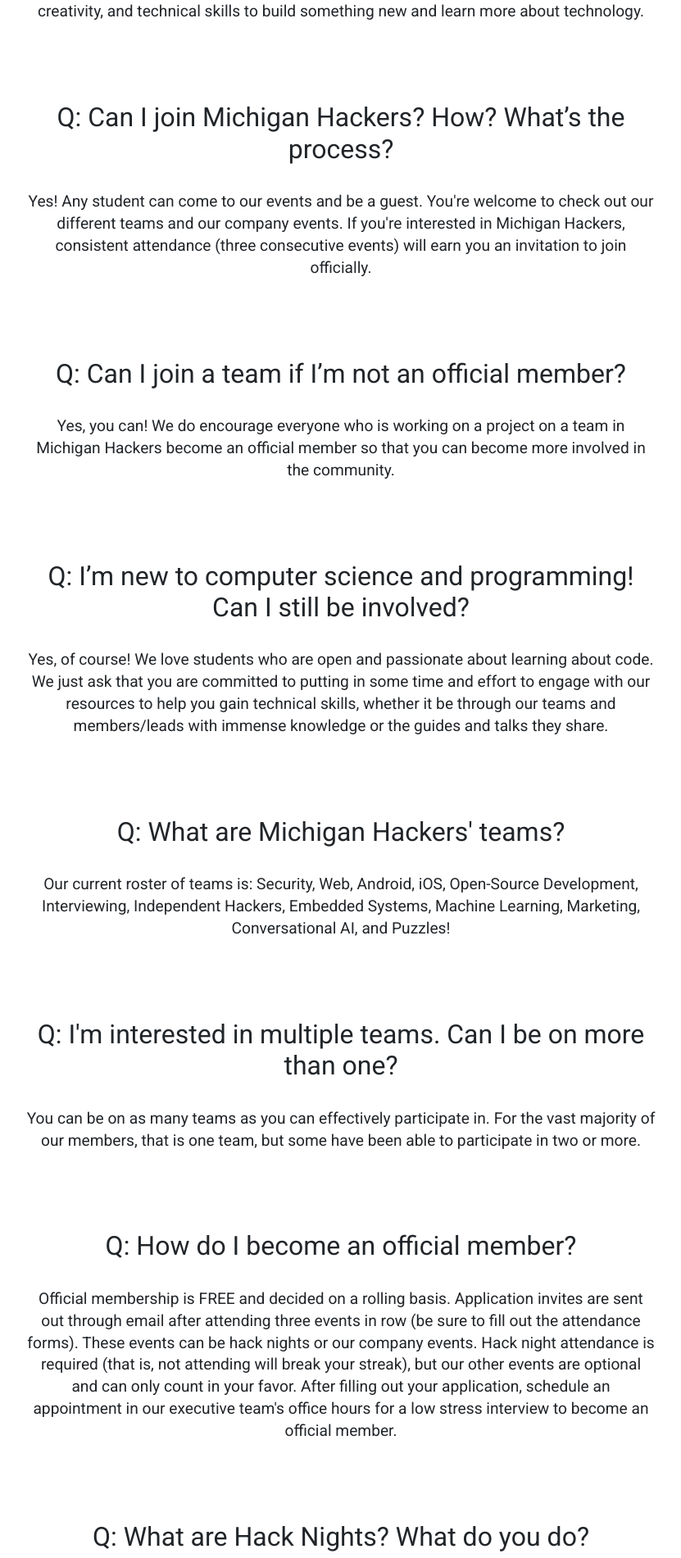
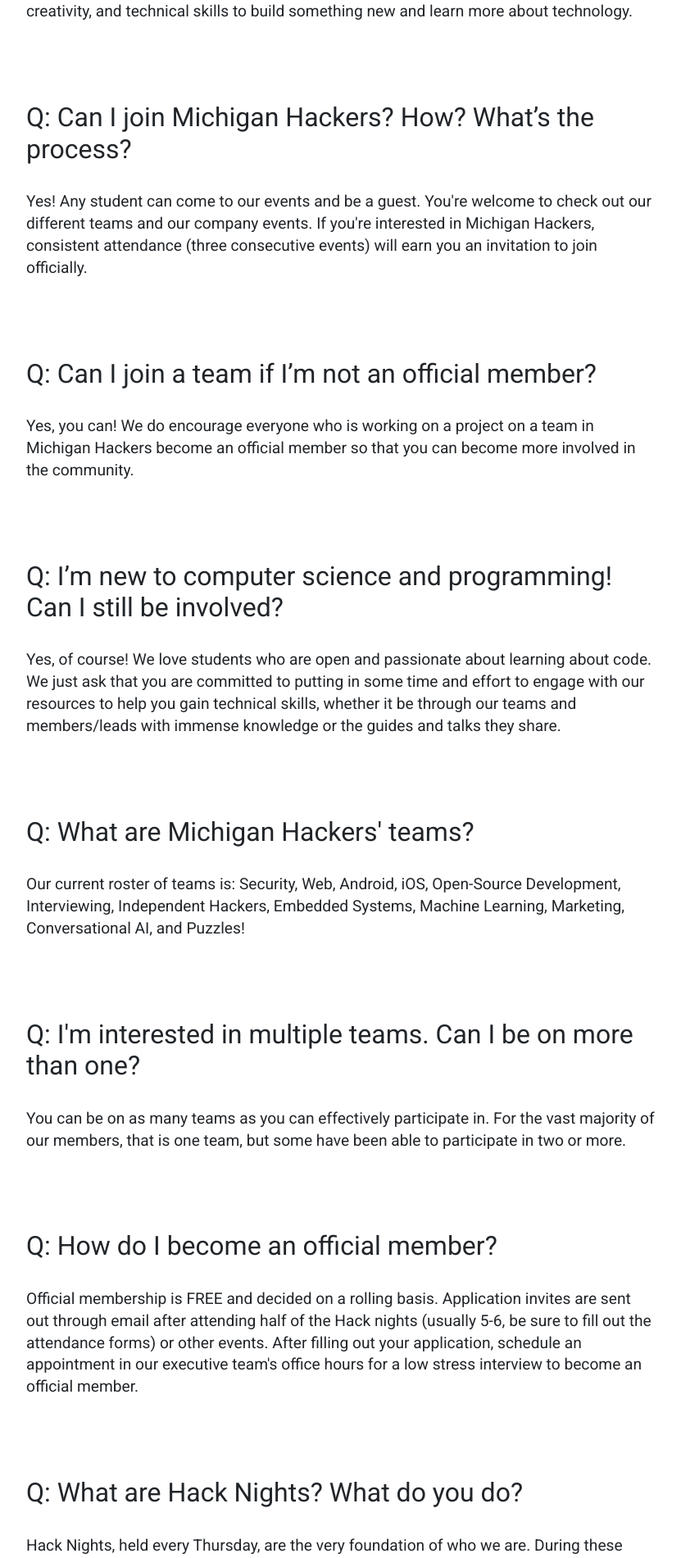
Before and after one commit to michiganhackers/mh-web-new, a React (Create React App) app: page /faq in a window 1280 px wide. Shown: the part 371-2272 px from the top of the page at 82% size, without its empty margins (224-1055 px from the left). Built offline with nearby package versions, Linux system fonts and the light colour scheme; no server answers.

Commit message:
Updated the FAQ content and visuals
Also added a test to one of the FAQ child components.

```diff
--- a/src/components/FAQ/FAQ.jsx
+++ b/src/components/FAQ/FAQ.jsx
@@ -6,28 +6,40 @@ import Question from "./Question.jsx";
 import Navbar from '../Navbar.jsx';
 
 const FAQ = () => (
-    <React.Fragment>
-        <Navbar />
+    <>
+        <Navbar/>
         <SubpageOuter header="frequently asked questions (faq)">
-            <Question question="You guys hack?" answer="Yes, we hack things together! Hacking, to us, is the process of bringing together passion, creativity, and technical skills to build something new and learn more about technology."/>
-            <Question question="Can I join Michigan Hackers? How? What’s the process?" answer="Yes! Any student can come to our events and be a guest. You're welcome to check out our different teams and our company events. If you're interested in Michigan Hackers, consistent attendance (three consecutive events) will earn you an invitation to join officially."/>
-            <Question question="Can I join a team if I’m not an official member?" answer="Yes, you can! We do encourage everyone who is working on a project on a team in Michigan Hackers become an official member so that you can become more involved in the community."/>
-            <Question question="I’m new to computer science and programming! Can I still be involved?" answer="Yes, of course! We love students who are open and passionate about learning about code. We just ask that you are committed to putting in some time and effort to engage with our resources to help you gain technical skills, whether it be through our teams and members/leads with immense knowledge or the guides and talks they share."/>
-            <Question question="What are Michigan Hackers' teams?" answer="Our current roster of teams is: Security, Web, Android, iOS, Open-Source Development, Interviewing, Independent Hackers, Embedded Systems, Machine Learning, Marketing, Conversational AI, and Puzzles!"/>
-            <Question question="I'm interested in multiple teams. Can I be on more than one?" answer="You can be on as many teams as you can effectively participate in. For the vast majority of our members, that is one team, but some have been able to participate in two or more."/>
-            <Question question="How do I become an official member?" answer="Official membership is FREE and decided on a rolling basis. Application invites are sent out through email after attending three events in row (be sure to fill out the attendance forms). These events can be hack nights or our company events. Hack night attendance is required (that is, not attending will break your streak), but our other events are optional and can only count in your favor. After filling out your application, schedule an appointment in our executive team's office hours for a low stress interview to become an official member."/>
-            <Question question="What are Hack Nights? What do you do?" answer="Hack Nights, held every Thursday, are the very foundation of who we are. During these Hack Nights, students work within one of our teams, casually code, meet others, and just hangout get to know the people and the club. We often hold student lightning talks on technical topics and play music. We also sometimes hold fun theme nights like Halloween Night and provide food. Official membership requires regular attendance to hack nights, but we offer leniency too. Make sure you bring a laptop!"/>
-            <Question question="I have class during Hack Nights! How can I still be involved?" answer="Michigan Hackers Hack Nights have always been, and will likely remain on, Thursday nights at 7 pm. That said, you can still be involved by contributing to a team or attending our other events."/>
-            <Question question="What are Office Hours for?" answer="Office hours are primarily for students to finalize their official membership with an interview. You can also come to learn more or ask questions about Hackers, bond and get to know that executive board member, or just hang out! Swag orders and prizes from our events can also be picked up here."/>
-            <Question question="What are membership benefits? Responsibilities?" answer="Our members get to join our official website roster, company resume book, and have access to exclusive swag discounts and stickers! If you regularly attend our events and received an application or office hour invite, we highly recommend finalizing the membership process so that you can reap the benefits and distinguish the time and effort you’ve put in. With that, we have to be fair to people who demonstrate commitment by revoking membership from those who miss four Hack Nights in a row."/>
-            <Question question="I have an exam! Can I excuse my absence?" answer="We don't currently have an excused attendance policy, but our invitation requirements for prospective members are lenient enough that a new streak can be created quickly, and current members are allowed up to four consecutive absences as a buffer for these situations."/>
-            <Question question="What makes you guys different?" answer="We're dynamic. We're not afraid of shifting our focus if we need to and are constantly aiming to evolve to fit the needs of Michigan students interested in technology and computer science. That means we have plenty of social, professional, and technical resources for everyone to take advantage of!
-            We're inclusive. Any student (even those outside of EECS) can be involved in our club to further their skills and knowledge! Plus, we don't charge membership fees (we have sponsors for that), and we have room for everybody. We're here to build your confidence and skills no matter who you are or where you came from. We just want passion and motivation for our organization, our goals, our club, and coding.
-            Our reach. Sure, we have many companies that want to hold events with us and even pay us (Google, Facebook, Yelp, Capital One, Twitter, Grainger, Steven's Capital Management, to name a few). But we also go beyond that. We have contacts with other organizations outside of the university and even have an annual hackathon with Michigan State University's Spartan Hackers. Within the university, we work with other organizations like the amazing Girls in Electrical Engineering and Computer Science (GEECS) and faculty like our advisor, Professor Alex J. Halderman.
-            We have over 3k people following our social media, making us the top computer science focused student organization on campus. We're not perfect, but we're willing to grow and learn from mistakes.
-            "/>
+            <Question question="You guys hack?"
+                answer="Yes, we hack things together! Hacking, to us, is the process of bringing together passion, creativity, and technical skills to build something new and learn more about technology."/>
+            <Question question="Can I join Michigan Hackers? How? What’s the process?"
+                answer="Yes! Any student can come to our events and be a guest. You're welcome to check out our different teams and our company events. If you're interested in Michigan Hackers, consistent attendance (three consecutive events) will earn you an invitation to join officially."/>
+            <Question question="Can I join a team if I’m not an official member?"
+                answer="Yes, you can! We do encourage everyone who is working on a project on a team in Michigan Hackers become an official member so that you can become more involved in the community."/>
+            <Question question="I’m new to computer science and programming! Can I still be involved?"
+                answer="Yes, of course! We love students who are open and passionate about learning about code. We just ask that you are committed to putting in some time and effort to engage with our resources to help you gain technical skills, whether it be through our teams and members/leads with immense knowledge or the guides and talks they share."/>
+            <Question question="What are Michigan Hackers' teams?"
+                answer="Our current roster of teams is: Security, Web, Android, iOS, Open-Source Development, Interviewing, Independent Hackers, Embedded Systems, Machine Learning, Marketing, Conversational AI, and Puzzles!"/>
+            <Question question="I'm interested in multiple teams. Can I be on more than one?"
+                answer="You can be on as many teams as you can effectively participate in. For the vast majority of our members, that is one team, but some have been able to participate in two or more."/>
+            <Question question="How do I become an official member?"
+                answer="Official membership is FREE and decided on a rolling basis. Application invites are sent out through email after attending half of the Hack nights (usually 5-6, be sure to fill out the attendance forms) or other events. After filling out your application, schedule an appointment in our executive team's office hours for a low stress interview to become an official member."/>
+            <Question question="What are Hack Nights? What do you do?"
+                answer="Hack Nights, held every Thursday, are the very foundation of who we are. During these Hack Nights, students work within one of our teams, casually code, meet others, and just hangout get to know the people and the club. We often hold student lightning talks on technical topics and play music. We also sometimes hold fun theme nights like Halloween Night and provide food. Official membership requires regular attendance to hack nights, but we offer leniency too. Make sure you bring a laptop!"/>
+            <Question question="I have class during Hack Nights! How can I still be involved?"
+                answer="Michigan Hackers Hack Nights have always been, and will likely remain on, Thursday nights at 7 pm. That said, you can still be involved by contributing to a team or attending our other events."/>
+            <Question question="What are Office Hours for?"
+                answer="Office hours are primarily for students to finalize their official membership with an interview. You can also come to learn more or ask questions about Hackers, bond and get to know that executive board member, or just hang out! Swag orders and prizes from our events can also be picked up here."/>
+            <Question question="What are membership benefits? Responsibilities?"
+                answer="Our members get to join our official website roster, company resume book, and have access to exclusive swag discounts and stickers! If you regularly attend our events and received an application or office hour invite, we highly recommend finalizing the membership process so that you can reap the benefits and distinguish the time and effort you’ve put in. With that, we have to be fair to people who demonstrate commitment by revoking membership from those who miss four Hack Nights in a row."/>
+            <Question question="I have an exam! Can I excuse my absence?"
+                answer="We don't currently have an excused attendance policy, but our invitation requirements for prospective members are lenient enough that a new streak can be created quickly, and current members are allowed up to four consecutive absences as a buffer for these situations."/>
+            <Question question="What makes you guys different?"
+                //newlines can be added by making it a js string and adding the \n escape character
+                answer={"We're dynamic. We're not afraid of shifting our focus if we need to and are constantly aiming to evolve to fit the needs of Michigan students interested in technology and computer science. That means we have plenty of social, professional, and technical resources for everyone to take advantage of!" +
+                "\nWe're inclusive. Any student (even those outside of EECS) can be involved in our club to further their skills and knowledge! Plus, we don't charge membership fees (we have sponsors for that), and we have room for everybody. We're here to build your confidence and skills no matter who you are or where you came from. We just want passion and motivation for our organization, our goals, our club, and coding." +
+                "\nOur reach. Sure, we have many companies that want to hold events with us and even pay us (Google, Facebook, Yelp, Capital One, Twitter, Grainger, Steven's Capital Management, to name a few). But we also go beyond that. We have contacts with other organizations outside of the university and even have an annual hackathon with Michigan State University's Spartan Hackers. Within the university, we work with other organizations like the amazing Girls in Electrical Engineering and Computer Science (GEECS) and faculty like our advisor, Professor Alex J. Halderman. We have over 3k people following our social media, making us the top computer science focused student organization on campus. We're not perfect, but we're willing to grow and learn from mistakes."}/>
         </SubpageOuter>
-    </React.Fragment>
+    </>
 );
 
 export default FAQ;
--- a/src/components/FAQ/Question.jsx
+++ b/src/components/FAQ/Question.jsx
@@ -1,13 +1,13 @@
 import React from 'react';
 import "../../utility/fonts.css";
 import "../../index.css";
-import { StaticP, StaticH1 } from "../../utility/ContentStyles.js";
+import { CopyP, CopyH1 } from "../../utility/ContentStyles.js";
 import PropTypes from 'prop-types';
 
 const Question = (props) => (
     <React.Fragment>
-        <StaticH1>Q: {props.question}</StaticH1>
-        <StaticP>{props.answer}</StaticP>
+        <CopyH1>Q: {props.question}</CopyH1>
+        {props.answer.split("\n").map((p, i) => <CopyP key={i}>{p}</CopyP>)}
     </React.Fragment>
 );
 
--- a/src/utility/ContentStyles.js
+++ b/src/utility/ContentStyles.js
@@ -7,10 +7,20 @@ const StaticP = styled.p`
   text-align: center
 `;
 
+//mostly the same, just left-aligned text because it's easier to read a left-aligned wall of text
+const CopyP = styled(StaticP)`
+  text-align: left;
+`;
+
 const StaticH1 = styled.h2`
   font-size: 2em;
   margin: 3em 0 1em 0;
   text-align: center
 `;
 
-export { StaticP, StaticH1 };
+const CopyH1 = styled(StaticH1)`
+  // again, left-aligned for readability
+  text-align: left;
+`;
+
+export { StaticP, StaticH1, CopyP, CopyH1 };
```
Also changed, not shown: .eslintrc.json, 1 other file (tests, documents, lock files or other folders).
